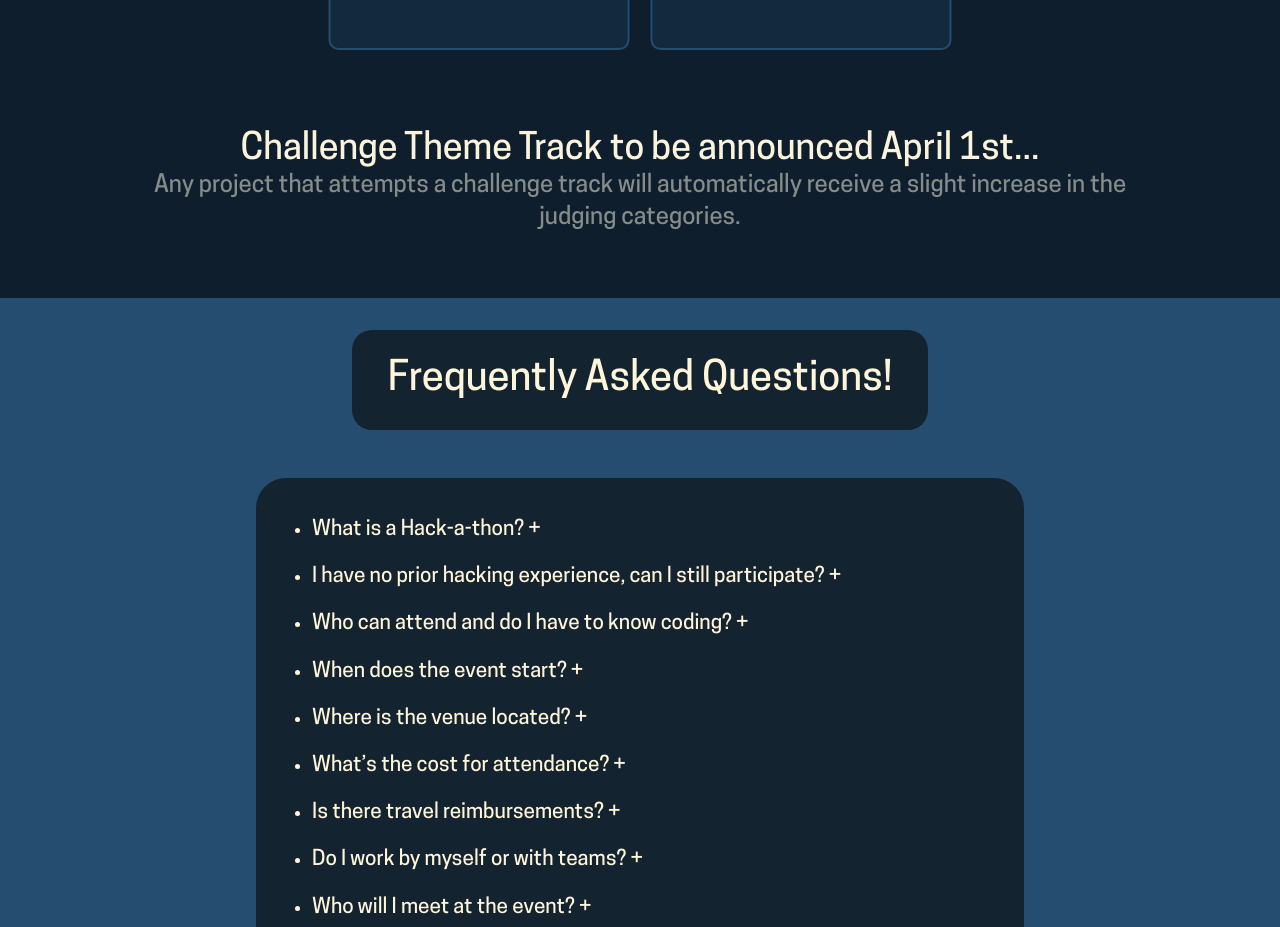
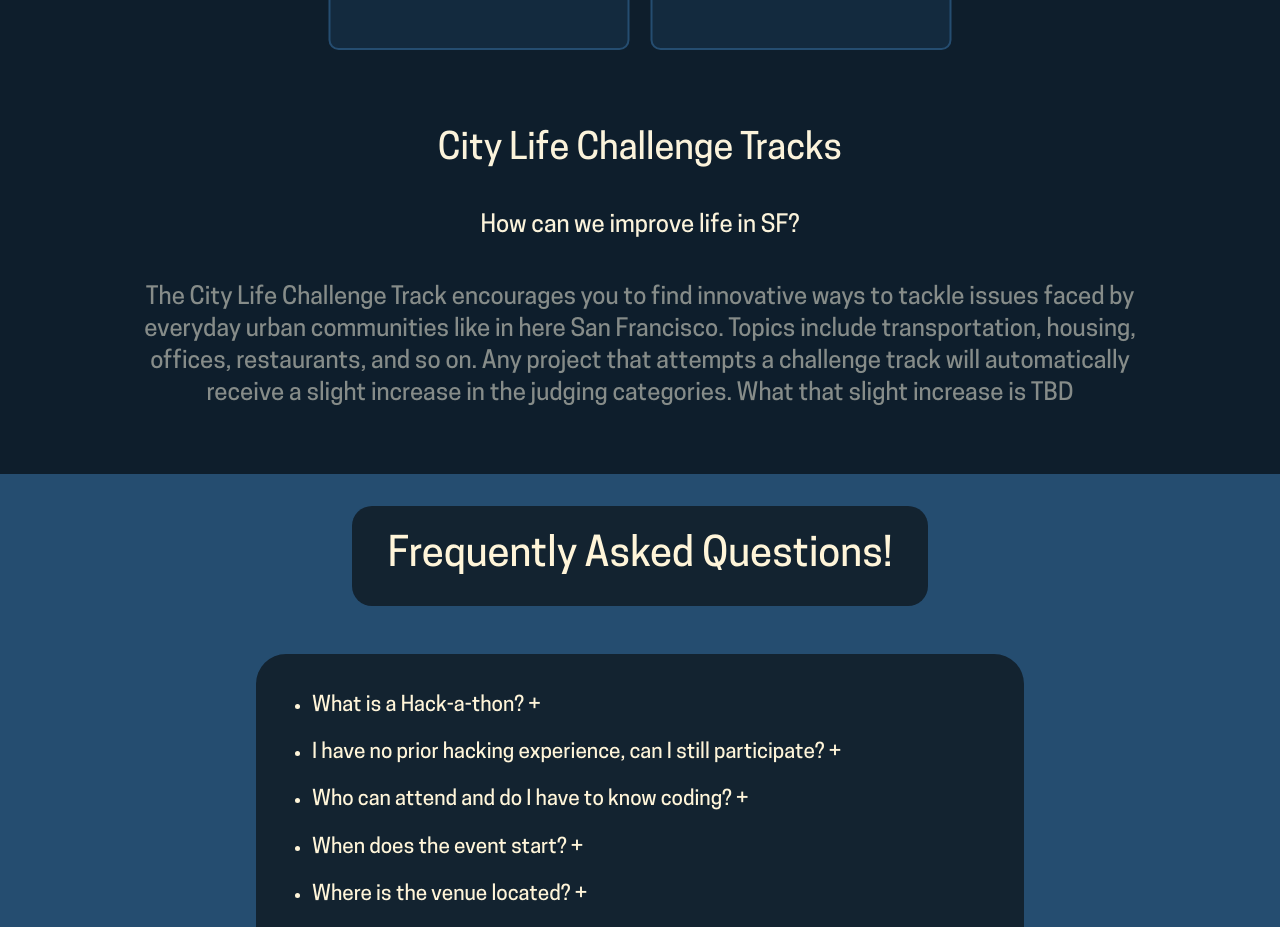
Before and after one commit to SF-Hacks-at-SFSU/SFHacks2024, a Next.js app: page / in a window 1280 px wide. Shown: the part 1720-2647 px from the top of the page. Built offline with nearby package versions, Linux system fonts and the light colour scheme.

Commit message:
Added challenge track

```diff
--- a/src/components/Tracks.jsx
+++ b/src/components/Tracks.jsx
@@ -36,8 +36,11 @@ export default function Tracks() {
         )}
       </div>
       <p className="sm:block md:hidden mt-5 text-md text-[#868C89]">(scroll right)</p>
-      <p className="mt-20 md:text-4xl text-2xl text-[#FBF3DB]">Challenge Theme Track to be announced April 1st...</p>
-      <p className="text-[#868C89]">Any project that attempts a challenge track will automatically receive a slight increase in the judging categories.</p>
+      <p className="mt-20 md:text-4xl text-2xl text-[#FBF3DB]">City Life Challenge Tracks</p>
+      <p className="my-10 md:text-2xl text-xl text-[#FBF3DB]">How can we improve life in SF?</p>
+      <p className="text-[#868C89]">The City Life Challenge Track encourages you to find innovative ways to tackle issues faced by everyday urban communities like in here San Francisco.
+                                      Topics include transportation, housing, offices, restaurants, and so on.
+                                      Any project that attempts a challenge track will automatically receive a slight increase in the judging categories. What that slight increase is TBD</p>
     </div>
   );
 }
```
